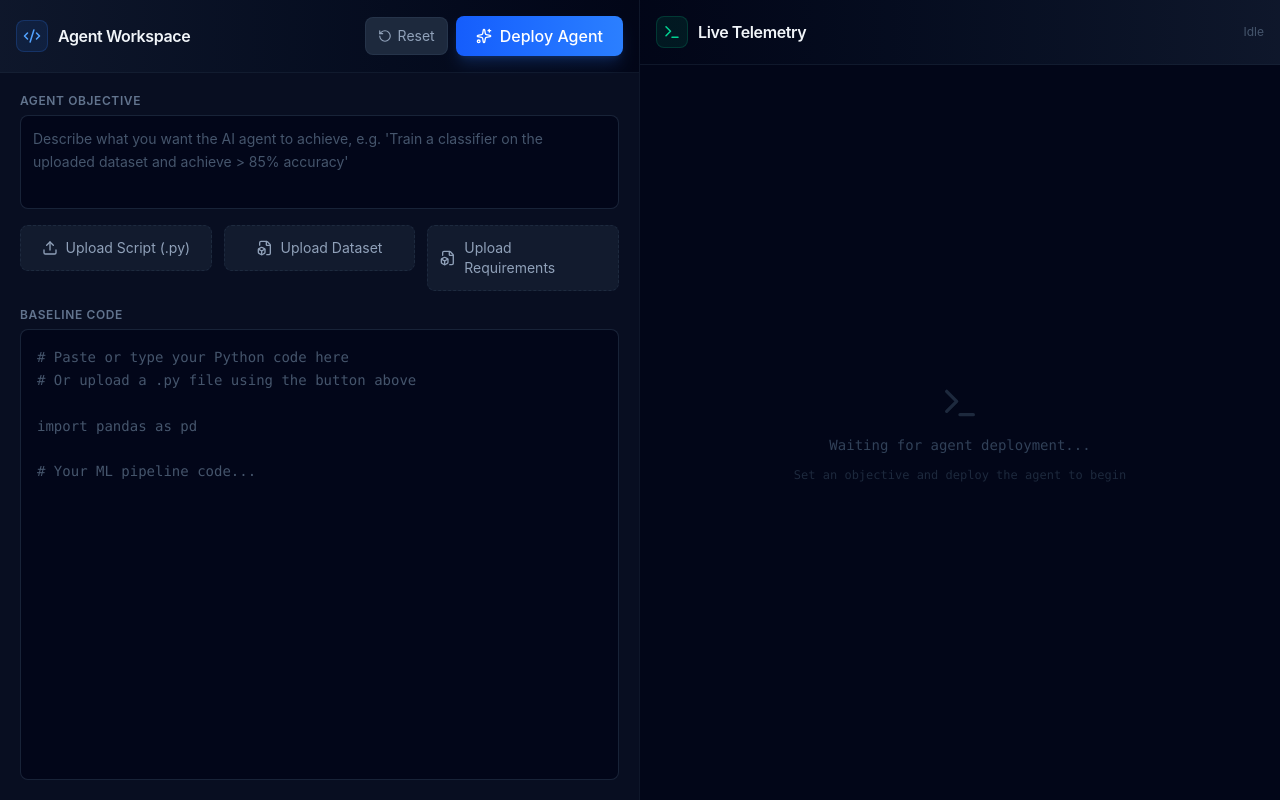
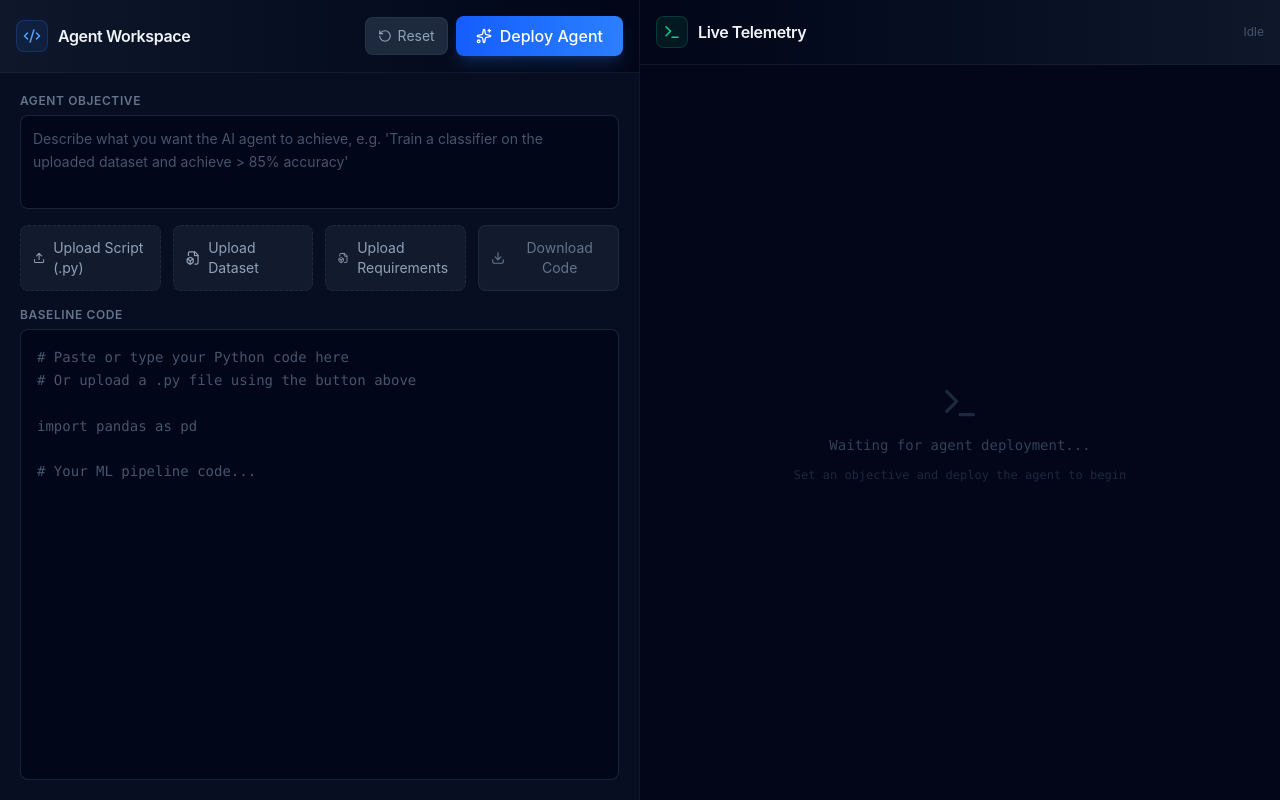
Before and after one commit to AdiTyaPal0710/ML-SandBox, a React (Vite) app in the folder frontend/: page / in a window 1280 px wide. Built offline with nearby package versions, Linux system fonts and the light colour scheme.

Commit message:
Download added

```diff
--- a/frontend/package.json
+++ b/frontend/package.json
@@ -13,7 +13,8 @@
     "dexie": "^4.4.4",
     "lucide-react": "^1.21.0",
     "react": "^18.3.1",
-    "react-dom": "^18.3.1"
+    "react-dom": "^18.3.1",
+    "react-download-link": "^2.3.0"
   },
   "devDependencies": {
     "@eslint/js": "^9.13.0",
--- a/frontend/src/App.jsx
+++ b/frontend/src/App.jsx
@@ -1,5 +1,5 @@
 import { useState, useEffect, useRef } from "react";
-import { Play, Terminal, Code2, Activity, CheckCircle2, XCircle, FileBox, RotateCcw, Sparkles, Upload } from 'lucide-react';
+import { Play, Terminal, Code2, Activity, CheckCircle2, XCircle, FileBox, RotateCcw, Sparkles, Upload, Download } from 'lucide-react';
 
 function App() {
   const [code, setCode] = useState("");
@@ -60,6 +60,15 @@ function App() {
       setLogs((prev) => [...prev, { node: 'error', message: 'WebSocket Connection Failed. Is the Python server running?' }]);
       setStatus('error');
     };
+  };
+
+  const handleStop = () => {
+    const wasRunning = status === 'running';
+    ws.current?.close();
+    if (wasRunning) {
+      setLogs(prev => [...prev, { node: 'system', message: 'Agent stopped by user.' }]);
+    }
+    setStatus('idle');
   };
 
   const handleReset = () => {
@@ -147,6 +156,23 @@ function App() {
     }
   };
 
+  const handleDownloadCode = () => {
+    if (!code.trime) {
+      alert("No code is available");
+      return;
+    }
+    const blob = new Blob([code], { type: 'text/x-python' });
+    const url = window.createObjectURL(blob);
+
+    const a = document.createElement('a');
+    a.href = url;
+    a.download = "agent_code.py";
+    document.body.appendChild(a);
+    a.click();
+    document.body.removeChild(a);
+    window.revokeObjectURL(url);
+
+  }
   const getNodeColor = (node) => {
     const colors = {
       error: 'text-red-400',
@@ -201,6 +227,16 @@ function App() {
               {status === 'running' ? <Activity size={16} className="animate-spin" /> : <Sparkles size={16} />}
               {status === 'running' ? 'Agent Running...' : 'Deploy Agent'}
             </button>
+
+            {status !== 'idle' && (
+              <button
+                onClick={status === 'running' ? handleStop : handleReset}
+                className="flex items-center gap-2 bg-gradient-to-r from-red-600 to-red-500 hover:from-red-500 hover:to-red-400 text-white px-4 py-2 rounded-lg font-medium transition-all duration-200 shadow-lg shadow-red-500/20"
+              >
+                <XCircle size={16} />
+                {status === 'running' ? 'Stop Agent' : 'Clear All'}
+              </button>
+            )}
           </div>
         </div>
 
@@ -274,6 +310,20 @@ function App() {
               </div>
             </div>
 
+            {/* Code Download */}
+            <div className="flex-1">
+              <button
+                onClick={handleDownloadCode}
+                disabled={!code.trim()}
+                className={`w-full flex items-center justify-center gap-2 p-3 rounded-lg border transition-all duration-200 text-sm ${code.trim()
+                    ? "bg-blue-600 hover:bg-blue-500 text-white border-blue-500"
+                    : "bg-slate-800/50 text-slate-500 border-slate-700/40 cursor-not-allowed"
+                  }`}
+              >
+                <Download size={16} />
+                Download Code
+              </button>
+            </div>
 
           </div>
 
```
Also changed, not shown: 1 other file (tests, documents, lock files or other folders).
